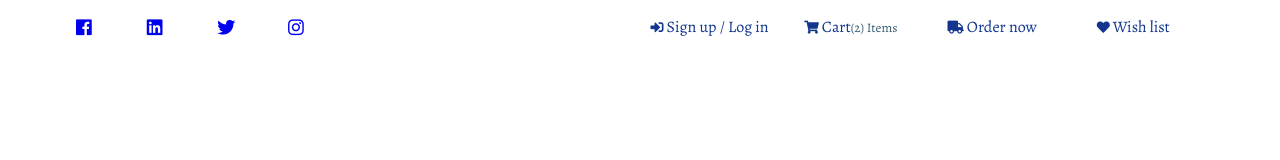
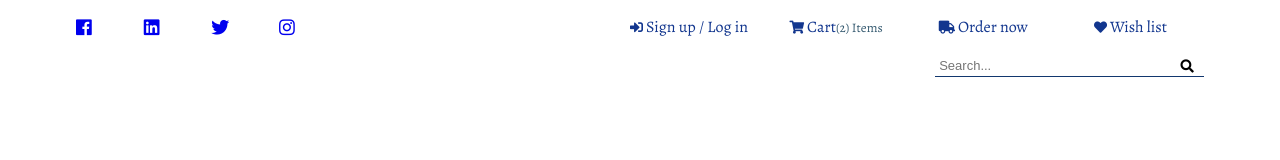
Before and after one commit to luciussulla/Css-furnitureStor, a plain HTML site: page index.html in a window 1280 px wide. Drawn offline with nearby package versions, Linux system fonts and the light colour scheme.

Commit message:
Add search form

```diff
--- a/index.html
+++ b/index.html
@@ -57,6 +57,12 @@
 					</ul>
 				</nav>
 			<!-- end navbar -->
+			<div class="search">
+				<form class="search-form">
+					<input type="text" class="search-input" placeholder="Search...">
+					<button class="search-btn"><i class="fas fa-search"></i></button>
+				</form>
+			</div>
 	</div>
 
 
--- a/style.css
+++ b/style.css
@@ -89,4 +89,32 @@ body {
 	margin-right: .3rem;
 }
 
+.search {
+	grid-column: 8/10;
+	grid-row: 2/3;
+}
+
+.search-form {
+	display: grid;
+	grid-template-columns: repeat(10, 10%);
+}
+
+.search-input {
+	grid-column: 3/-1;
+	grid-row: 1/2;
+	padding: .3rem .4rem;
+	border: none;
+	border-bottom: .1rem solid #12376e;
+	outline: none;
+	font-size: 1.3rem;
+}
+
+.search-btn {
+	grid-column: 10/-1;
+	grid-row: 1/2;
+	border: none;
+	background-color: transparent;
+
+}
+
 /* end navbar */
```
